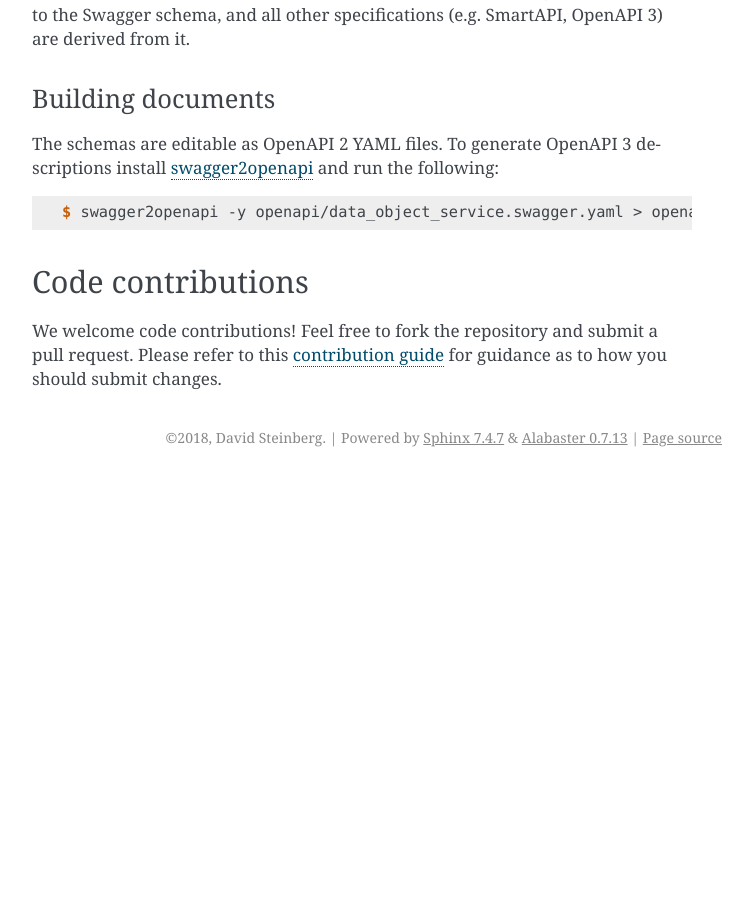
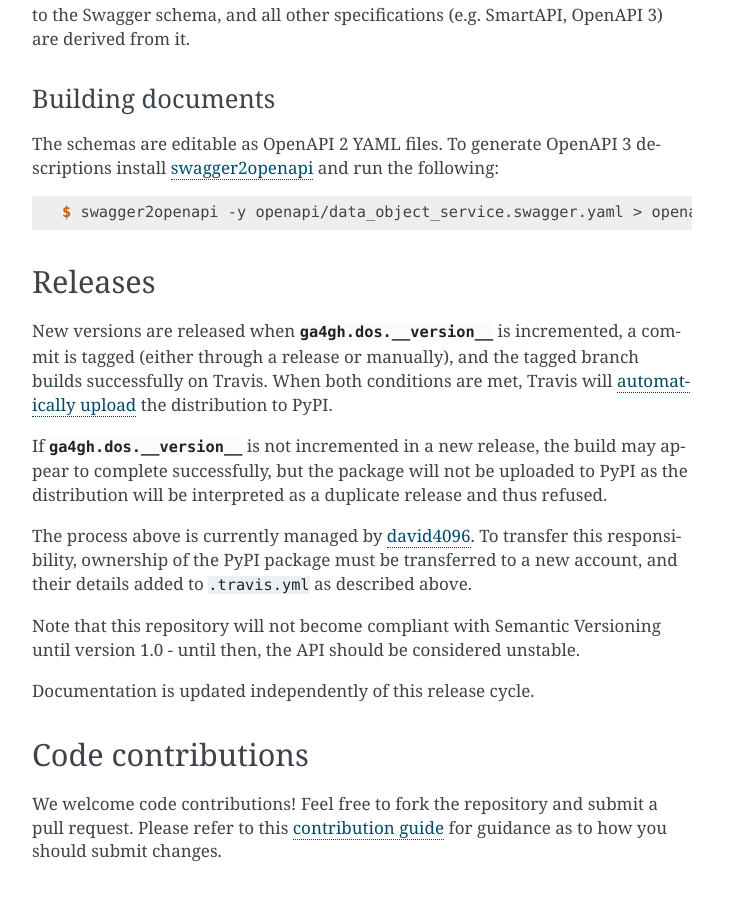
Before and after one commit to ga4gh/data-repository-service-schemas, a Sphinx documentation site: the page built from docs/source/contributors.rst, in a window 1280 px wide and 900 px high, scrolled down 974 px. Shown: the whole window, without its empty margins (388-1141 px from the left). Built offline with Sphinx 7.4.7, drawn with Linux system fonts in a browser that asks for light colours; before the commit the page ends 1451 px from its top, so only the background shows below that.

Commit message:
Add release docs (closes #58)

```diff
--- a/docs/source/contributors.rst
+++ b/docs/source/contributors.rst
@@ -51,6 +51,29 @@ and run the following::
 
     $ swagger2openapi -y openapi/data_object_service.swagger.yaml > openapi/data_object_service.openapi.yaml
 
+Releases
+--------
+
+New versions are released when :py:data:`ga4gh.dos.__version__` is incremented,
+a commit is tagged (either through a release or manually), and the tagged branch
+builds successfully on Travis. When both conditions are met, Travis will
+`automatically upload <https://docs.travis-ci.com/user/deployment/pypi/>`_
+the distribution to PyPI.
+
+If :py:data:`ga4gh.dos.__version__` is not incremented in a new release, the
+build may appear to complete successfully, but the package will not be uploaded
+to PyPI as the distribution will be interpreted as a duplicate release and thus
+refused.
+
+The process above is currently managed by `david4096 <https://github.com/david4096>`_.
+To transfer this responsibility, ownership of the PyPI package must be transferred
+to a new account, and their details added to ``.travis.yml`` as described above.
+
+Note that this repository will not become compliant with Semantic Versioning
+until version 1.0 - until then, the API should be considered unstable.
+
+Documentation is updated independently of this release cycle.
+
 Code contributions
 ------------------
 
```
